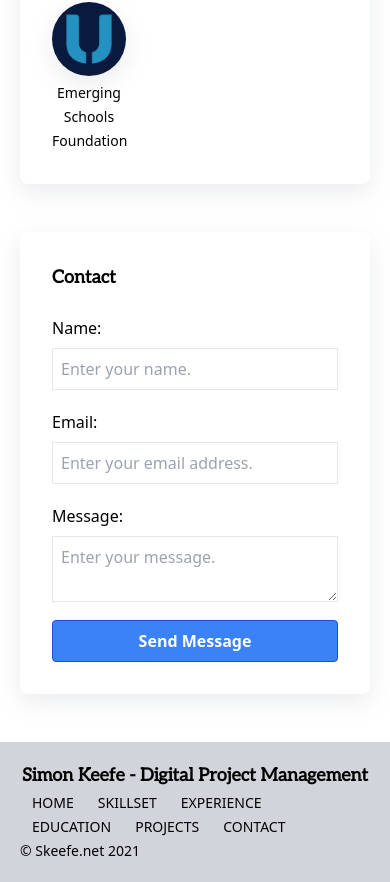
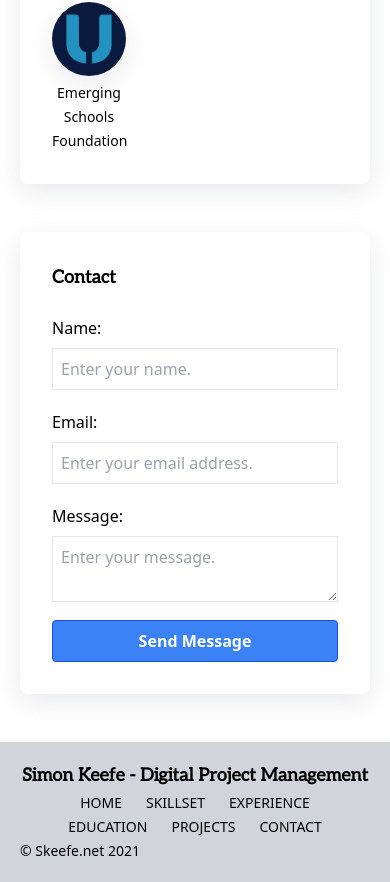
Before and after one commit to skeefe/MtDoom, a Next.js app: page / in a window 390 px wide. Shown: the part 8653-9535 px from the top of the page. Built offline with nearby package versions, Linux system fonts and the light colour scheme.

Commit message:
Resolved footer for mobile.

```diff
--- a/components/footer.tsx
+++ b/components/footer.tsx
@@ -12,8 +12,8 @@ const Footer = () => {
             </h3>
           </a>
           <nav>
-            <ul>
-              <li className="inline-block text-center sm:text-left">
+            <ul className="text-center sm:text-left">
+              <li className="inline-block">
                 <a
                   href="#home"
                   className="py-2 px-3 text-sm uppercase no-underline"
```
